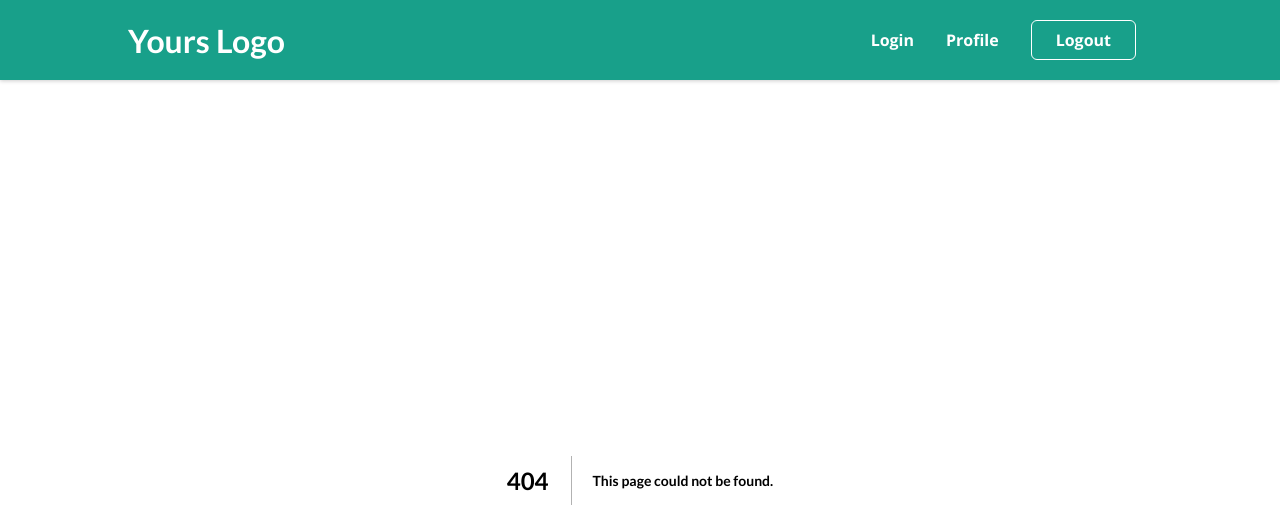
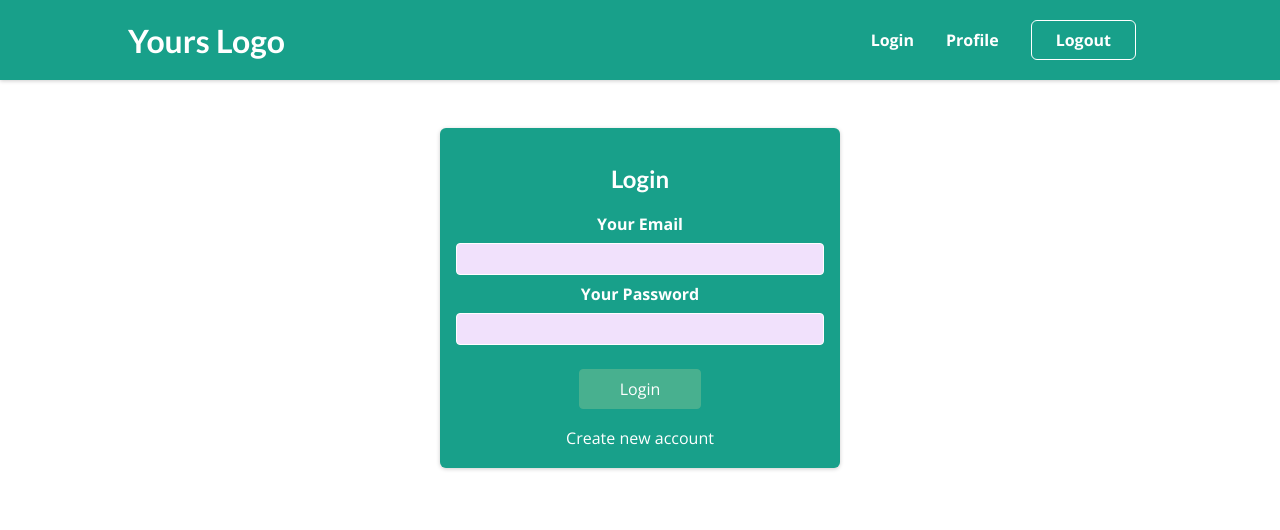
Before and after one commit to OlegGorod/nextAuthPractice, a Next.js app: page /auth in a window 1280 px wide. Before the commit this address had no page. Shown: the top 530 px of the page. Built offline with nearby package versions, Linux system fonts and the light colour scheme.

Commit message:
added auth page with auth-form component

```diff
--- /dev/null
+++ b/components/auth/auth-form.js
@@ -0,0 +1,37 @@
+import { useState } from "react";
+import classes from "./auth-form.module.css";
+
+function AuthForm() {
+  const [isLogin, setIsLogin] = useState(true);
+
+  function switchAuthModeHandler() {
+    setIsLogin(!isLogin);
+  }
+  return (
+    <section className={classes.auth}>
+      <h1>{isLogin ? "Login" : "Sign Up"}</h1>
+      <form>
+        <div className={classes.control}>
+          <label htmlFor="email">Your Email</label>
+          <input type="email" id="email" required />
+        </div>
+        <div className={classes.control}>
+          <label htmlFor="password">Your Password</label>
+          <input type="password" id="password" required />
+        </div>
+        <div className={classes.actions}>
+          <button>{isLogin ? "Login" : "Create Account"}</button>
+          <button
+            type="button"
+            className={classes.toggle}
+            onClick={switchAuthModeHandler}
+          >
+            {isLogin ? "Create new account" : "Login with existing account"}
+          </button>
+        </div>
+      </form>
+    </section>
+  );
+}
+
+export default AuthForm;
--- /dev/null
+++ b/components/auth/auth-form.module.css
@@ -0,0 +1,72 @@
+.auth {
+    margin: 3rem auto;
+    width: 95%;
+    max-width: 25rem;
+    border-radius: 6px;
+    background-color: #18a08a;
+    box-shadow: 0 1px 4px rgba(0, 0, 0, 0.2);
+    padding: 1rem;
+    text-align: center;
+  }
+
+  .auth h1 {
+    text-align: center;
+    color: white;
+  }
+
+  .control {
+    margin-bottom: 0.5rem;
+  }
+
+  .control label {
+    display: block;
+    color: white;
+    font-weight: bold;
+    margin-bottom: 0.5rem;
+  }
+
+  .control input {
+    font: inherit;
+    background-color: #f1e1fc;
+    color: #18a08a;
+    border-radius: 4px;
+    border: 1px solid white;
+    width: 100%;
+    text-align: left;
+    padding: 0.25rem;
+  }
+
+  .actions {
+    margin-top: 1.5rem;
+    display: flex;
+    flex-direction: column;
+    align-items: center;
+  }
+
+  .actions button {
+    cursor: pointer;
+    font: inherit;
+    color: white;
+    background-color: #48b08f;
+    border: 1px solid #48b08f;
+    border-radius: 4px;
+    padding: 0.5rem 2.5rem;
+  }
+
+  .actions button:hover {
+    background-color: #3c9176;
+    border-color: #3c9176;
+  }
+
+  .actions .toggle {
+    margin-top: 1rem;
+    background-color: transparent;
+    color: #fff;
+    border: none;
+    padding: 0.15rem 1.5rem;
+  }
+
+  .actions .toggle:hover {
+    background-color: transparent;
+    color: #bfed23;
+  }
--- /dev/null
+++ b/pages/auth.js
@@ -0,0 +1,7 @@
+import AuthForm from "../components/auth/auth-form";
+
+function Auth() {
+    return <AuthForm/>
+}
+
+export default Auth
```
